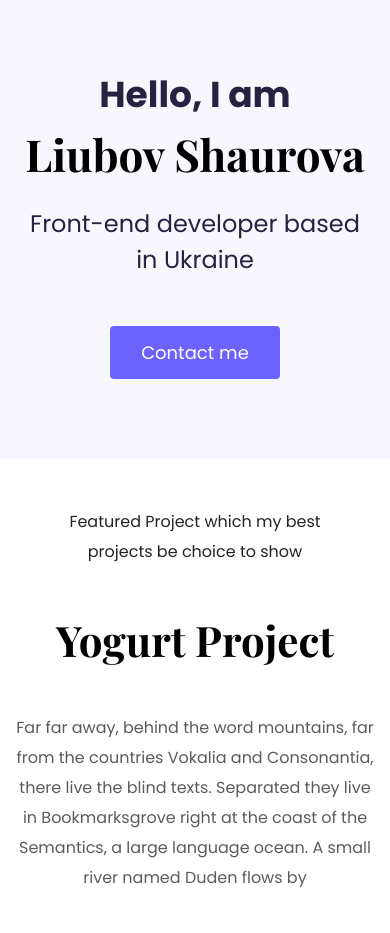
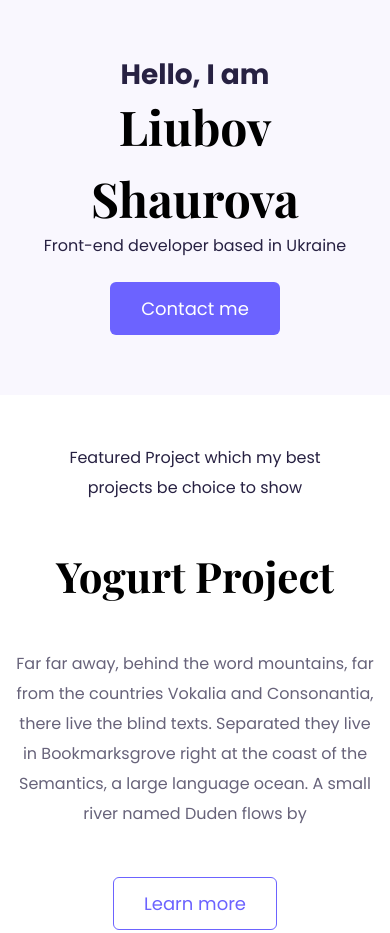
Before and after one commit to liu-shhha/portfolio-project, a plain HTML site: page index.html in a window 390 px wide. Shown: the top 933 px of the page. Drawn offline with nearby package versions, Linux system fonts and the light colour scheme; a web font is replaced by a local one.

Commit message:
Updated some styling

```diff
--- a/index.html
+++ b/index.html
@@ -5,7 +5,7 @@
     <meta charset="UTF-8">
     <meta http-equiv="X-UA-Compatible" content="IE=edge">
     <meta name="viewport" content="width=device-width, initial-scale=1.0">
-    <title>Document</title>
+    <title>SheCodes portfolio</title>
 
     <link href="https://cdn.jsdelivr.net/npm/bootstrap@5.3.8/dist/css/bootstrap.min.css" rel="stylesheet"
         integrity="sha384-sRIl4kxILFvY47J16cr9ZwB07vP4J8+LH7qKQnuqkuIAvNWLzeN8tE5YBujZqJLB" crossorigin="anonymous">
@@ -26,7 +26,7 @@
     <div class="hero">
         <p>Hello, I am</p>
         <h1>Liubov Shaurova</h1>
-        <h2 class="mb-5">Front-end developer based in Ukraine</h2>
+        <h2 class="mb-4">Front-end developer based in Ukraine</h2>
         <div>
             <a href="#" class="btn btn-branding">Contact me</a>
         </div>
@@ -40,7 +40,7 @@
             <div class="col">
                 <div class="project-description">
                     <h2 class="mb-5">Yogurt Project</h2>
-                    <p class="mb-5 text-muted">Far far away, behind the word mountains, far from the countries Vokalia
+                    <p class="mb-5">Far far away, behind the word mountains, far from the countries Vokalia
                         and
                         Consonantia,
                         there live the blind texts. Separated they live in Bookmarksgrove right at the coast of the
@@ -58,7 +58,7 @@
             <div class="col">
                 <div class="project-description">
                     <h2 class="mb-5">Weather App</h2>
-                    <p class="mb-5 text-muted">Far far away, behind the word mountains, far from the countries Vokalia
+                    <p class="mb-5">Far far away, behind the word mountains, far from the countries Vokalia
                         and
                         Consonantia,
                         there live the blind texts. Separated they live in Bookmarksgrove right at the coast of the
@@ -82,7 +82,7 @@
             <div class="col">
                 <div class="project-description">
                     <h2 class="mb-5">Dictionary App</h2>
-                    <p class="mb-5 text-muted">Far far away, behind the word mountains, far from the countries Vokalia
+                    <p class="mb-5">Far far away, behind the word mountains, far from the countries Vokalia
                         and
                         Consonantia,
                         there live the blind texts. Separated they live in Bookmarksgrove right at the coast of the
--- a/src/styles.css
+++ b/src/styles.css
@@ -32,6 +32,7 @@ p {
   font-weight: normal;
   font-size: 16px;
   line-height: 30px;
+  color: #272142;
 }
 
 .hero {
@@ -57,7 +58,7 @@ p {
 
 .btn-branding {
   background: var(--branding-color);
-  border-radius: 4px;
+  border-radius: 6px;
   font-size: 18px;
   line-height: 27px;
   color: white;
@@ -67,7 +68,7 @@ p {
 .btn-branding-outline {
   color: var(--branding-color);
   border: 1px solid var(--branding-color);
-  border-radius: 4px;
+  border-radius: 6px;
   font-size: 18px;
   line-height: 27px;
   padding: 12px 30px;
@@ -77,10 +78,15 @@ p {
   padding: 120px 60px;
 }
 
+.project-description p {
+  opacity: 70%;
+}
+
 @media (max-width: 960px) {
   h1 {
-    font-size: 44px;
-    line-height: 2;
+    font-size: 48px;
+    line-height: 1.5;
+    margin: 0;
   }
 
   h2 {
@@ -88,8 +94,17 @@ p {
   }
 
   .hero {
-    padding: 80px 20px;
+    padding: 60px 20px;
   }
+
+  .hero h2 {
+    font-size: 16px;
+  }
+
+  .hero p {
+    font-size: 28px;
+  }
+
   .project-description {
     padding: 0;
     text-align: center;
```
